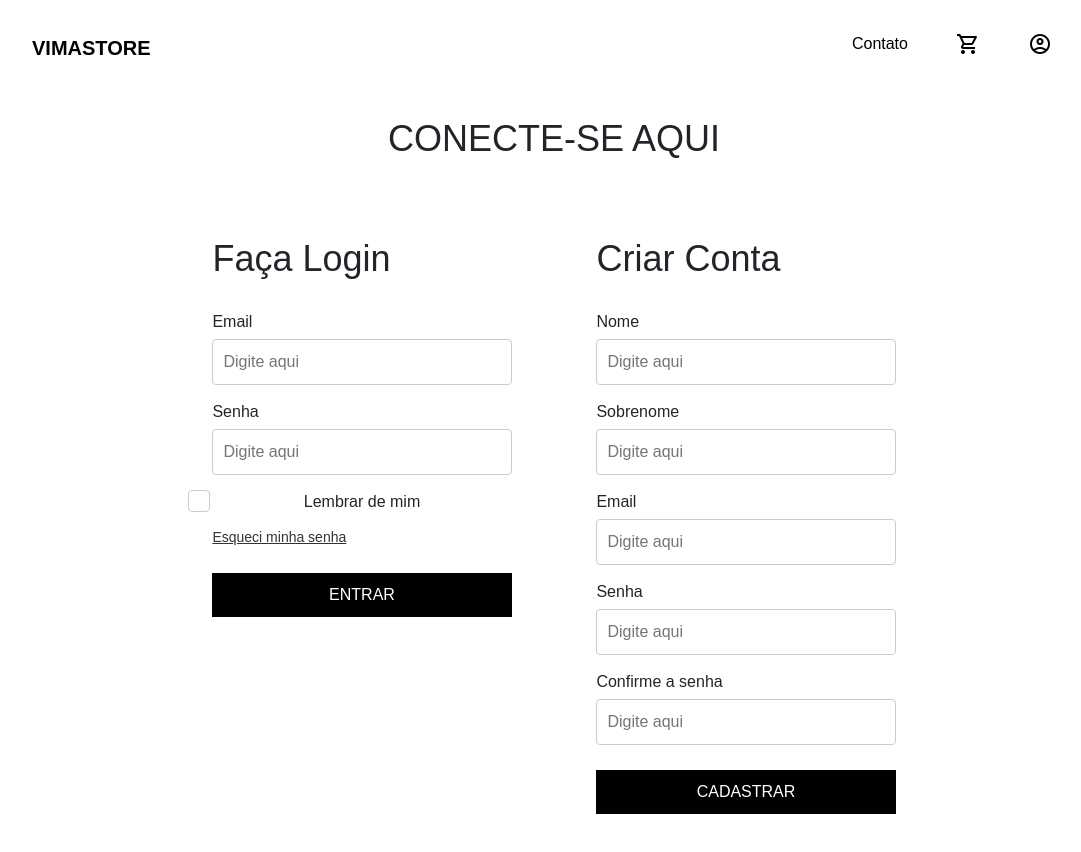
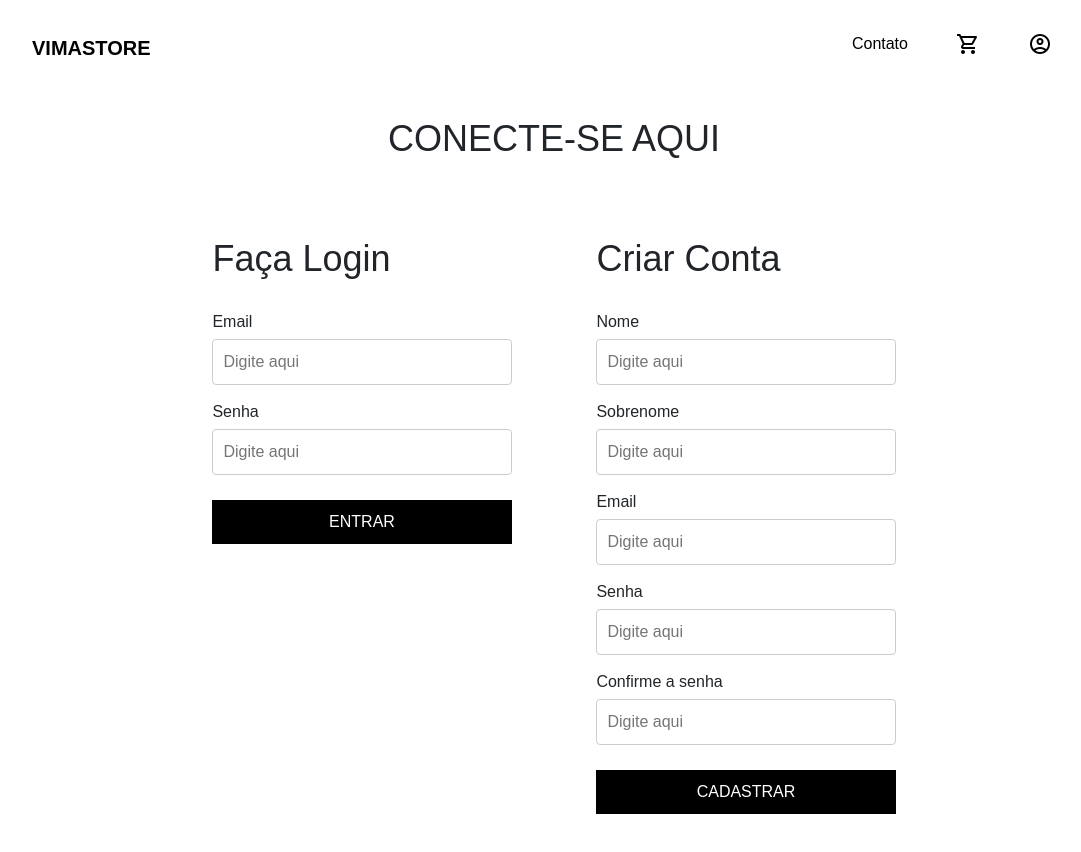
Before and after one commit to MatheusJr014/FrontEnd-Vima, a Vue app: page /usuario in a window 1280 px wide. Shown: the top 852 px of the page, without its empty margins (86-1167 px from the left). Built offline with nearby package versions, Linux system fonts and the light colour scheme; no server answers.

Commit message:
Removendo Remember-me

```diff
--- a/src/components/UsuariosComponents/Login/LoginComponent.vue
+++ b/src/components/UsuariosComponents/Login/LoginComponent.vue
@@ -23,20 +23,6 @@
             placeholder="Digite aqui"
             required
           />
-
-          <div class="form-check">
-            <input
-              class="form-check-input"
-              type="checkbox"
-              id="rememberMe"
-              v-model="rememberMe"
-            />
-            <label class="form-check-label" for="rememberMe">
-              Lembrar de mim
-            </label>
-          </div>
-
-          <a href="#">Esqueci minha senha</a>
           <button type="submit">ENTRAR</button>
         </form>
       </div>
```
